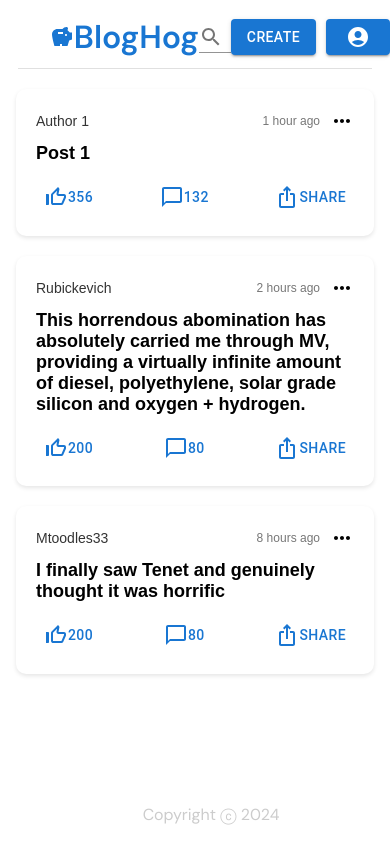
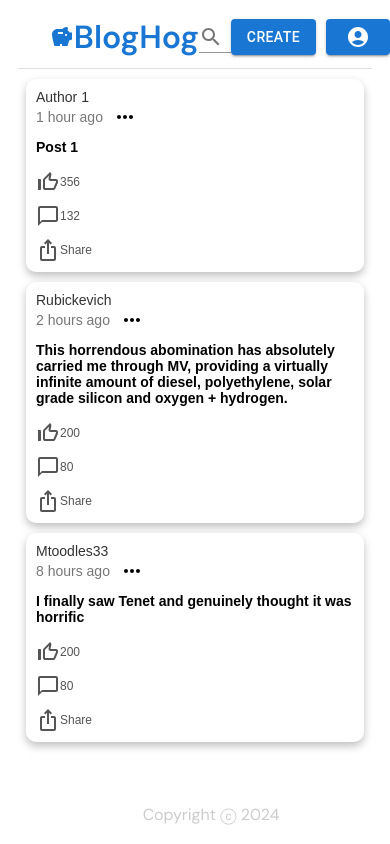
Before and after one commit to meg546/BlogHog, a React (Create React App) app: page / in a window 390 px wide. Built offline with nearby package versions, Linux system fonts and the light colour scheme.

Commit message:
Small styling changes

```diff
--- a/public/styles.css
+++ b/public/styles.css
@@ -45,24 +45,41 @@ footer p {
 
 /* //////////////////////////////////////////////// */
 /* Styling for the Post.jsx file, for the homescreen posts */
+/* Post.css */
+
+/* Post.css */
+
+/* Base styles for the post component */
 .post {
   background-color: #fff;
-  border-radius: 10px;
-  box-shadow: 0 2px 4px rgba(0, 0, 0, 0.1);
-  padding: 20px;
-  max-width: 600px;
-  margin: 20px auto;
+  border-radius: 0.625rem;
+  box-shadow: 0 0.25rem 0.5rem rgba(0, 0, 0, 0.25);
+  padding: 1.25rem;
+  max-width: 50rem;
+  margin: 1.25rem auto;
   font-family: Arial, sans-serif;
+  transition: box-shadow 0.3s ease;
 }
 
-.post-header {
+.post:hover {
+  box-shadow: 0 0.5rem 1rem rgba(0, 0, 0, 0.3);
+}
+
+.post-link {
+  text-decoration: none;
+  color: inherit;
+  display: block;
+}
+
+.post-header,
+.post-footer {
   display: flex;
   justify-content: space-between;
   align-items: center;
 }
 
 .author {
-  font-size: 14px;
+  font-size: 0.875rem;
   color: #333;
 }
 
@@ -72,28 +89,79 @@ footer p {
 }
 
 .post-time {
-  font-size: 12px;
+  font-size: 0.75rem;
   color: #777;
-  margin-right: 10px;
+  margin-right: 0.625rem;
 }
 
 .post-content h2 {
-  font-size: 18px;
-  margin: 10px 0;
+  font-size: 1.125rem;
+  margin: 0.625rem 0;
 }
 
 .post-footer {
   display: flex;
   justify-content: space-between;
-  margin-top: 15px;
+  margin-top: 0.9375rem;
 }
 
 .reaction {
-  font-size: 14px;
+  font-size: 0.875rem;
   color: #555;
   cursor: pointer;
   display: flex;
   align-items: center;
+}
+
+.reaction:not(:last-child) {
+  margin-right: 0.9375rem;
+}
+
+/* Media queries for responsive design */
+
+@media (max-width: 768px) {
+  .post {
+    padding: 1rem;
+    margin: 1rem;
+  }
+
+  .author, .post-time, .post-content h2 {
+    font-size: 1rem;
+  }
+
+  .reaction {
+    font-size: 0.75rem;
+  }
+
+  .post-footer {
+    flex-direction: column;
+    align-items: flex-start;
+  }
+
+  .reaction:not(:last-child) {
+    margin-right: 0;
+    margin-bottom: 0.625rem;
+  }
+}
+
+@media (max-width: 480px) {
+  .post {
+    padding: 0.625rem;
+    margin: 0.625rem;
+  }
+
+  .author, .post-time, .post-content h2 {
+    font-size: 0.875rem;
+  }
+
+  .reaction {
+    font-size: 0.75rem;
+  }
+
+  .post-header, .post-footer {
+    flex-direction: column;
+    align-items: flex-start;
+  }
 }
 /* //////////////////////////////////////////////// */
 
--- a/src/components/Home.jsx
+++ b/src/components/Home.jsx
@@ -1,20 +1,19 @@
 import React from 'react';
-import { Link } from 'react-router-dom';
 import Post from './Post';
 
 function Home({ posts }) {
     return (
         <div className="home">
             {posts.map(post => (
-                <Link to={`/posts/${post.id}`} key={post.id} style={{ textDecoration: 'none', color: 'inherit' }}>
                 <Post
+                    key={post.id}
+                    id={post.id}
                     author={post.author}
                     time={post.time}
                     title={post.title}
                     reactions={post.reactions}
                     comments={post.comments}
                 />
-                </Link>
             ))}
         </div>
     );
--- a/src/components/Post.jsx
+++ b/src/components/Post.jsx
@@ -1,13 +1,22 @@
-import React from 'react';
+import React, { useState } from 'react';
+import { Link } from 'react-router-dom';
 import MoreHorizIcon from '@mui/icons-material/MoreHoriz';
 import ThumbUpOffAltIcon from '@mui/icons-material/ThumbUpOffAlt';
 import ChatBubbleOutlineIcon from '@mui/icons-material/ChatBubbleOutline';
 import IosShareIcon from '@mui/icons-material/IosShare';
-import Button from '@mui/material/Button';
 
-function Post({ author, time, title, reactions, comments }) {
+function Post({ id, author, time, title, reactions, comments }) {
+    const [likeCount, setLikeCount] = useState(reactions);
+
+    const handleLike = (e) => {
+        e.stopPropagation(); // Prevent navigation on like button click
+        setLikeCount(likeCount + 1);
+        // Add further logic here (e.g., API call)
+    };
+
     return (
         <div className="post">
+            <Link to={`/posts/${id}`} className="post-link">
                 <div className="post-header">
                     <p className="author">{author}</p>
                     <div className="post-time-container">
@@ -17,12 +26,19 @@ function Post({ author, time, title, reactions, comments }) {
                 </div>
                 <div className="post-content">
                     <h2>{title}</h2>
-                {/* Add image or additional content here if available */}
+                    {/* Additional content can be handled here */}
                 </div>
+            </Link>
             <div className="post-footer">
-                <Button className="reaction"> <ThumbUpOffAltIcon /> {reactions}</Button>
-                <Button className="reaction"> <ChatBubbleOutlineIcon /> {comments}</Button>
-                <Button className="reaction"> <IosShareIcon /> Share</Button>
+                <div className="reaction" onClick={handleLike}>
+                    <ThumbUpOffAltIcon /> {likeCount}
+                </div>
+                <div className="reaction">
+                    <ChatBubbleOutlineIcon /> {comments}
+                </div>
+                <div className="reaction">
+                    <IosShareIcon /> Share
+                </div>
             </div>
         </div>
     );
```
Lines whose indentation alone changed are shown as unchanged.
